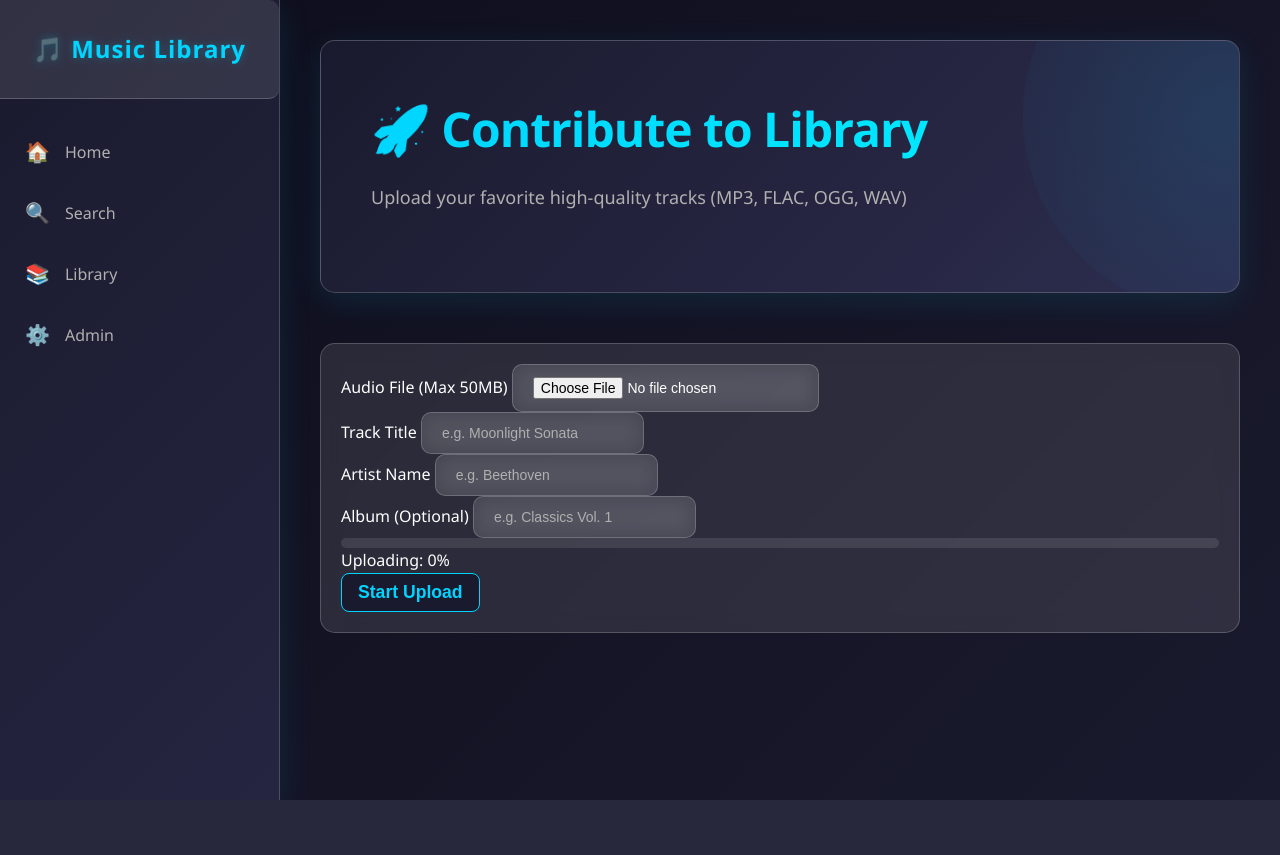
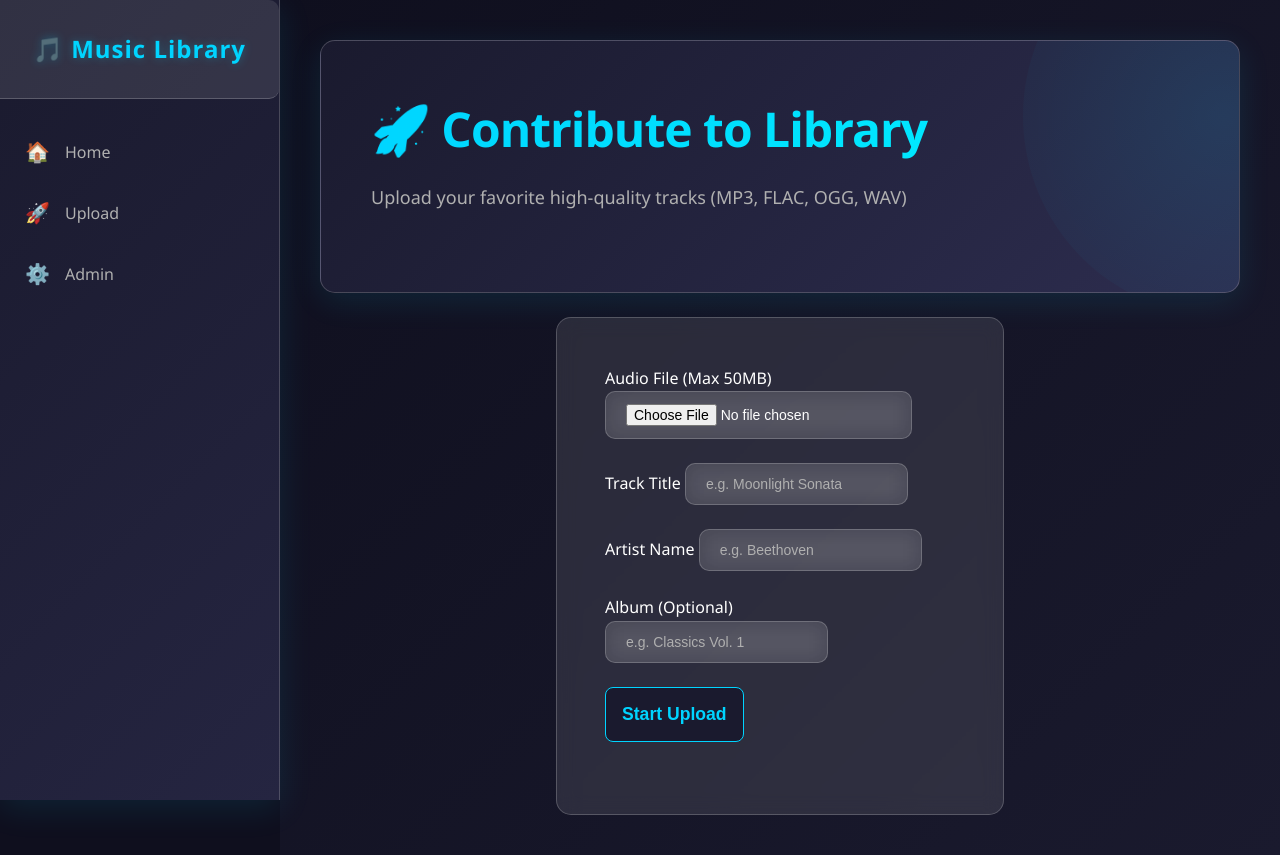
Before and after one commit to vitorpixel-6436/music-stream-app, a Django app: page /upload/ in a window 1280 px wide. Before the commit the page ends 800 px from the top, so only its background shows below. Run offline with Django 5.2, Linux system fonts and the light colour scheme; some libraries are stand-ins or nearby versions.

Commit message:
Update base.html

```diff
--- a/music/templates/music/base.html
+++ b/music/templates/music/base.html
@@ -5,6 +5,10 @@
     <meta charset="UTF-8">
     <meta name="viewport" content="width=device-width, initial-scale=1.0">
     <title>{% block title %}Music App{% endblock %}</title>
+    <!-- Font Awesome for Icons -->
+    <link rel="stylesheet" href="https://cdnjs.cloudflare.com/ajax/libs/font-awesome/6.4.0/css/all.min.css">
+    <!-- Bootstrap Grid & Utilities only -->
+    <link rel="stylesheet" href="https://cdnjs.cloudflare.com/ajax/libs/bootstrap/5.3.0/css/bootstrap-grid.min.css">
     <link rel="stylesheet" href="{% static 'music/css/modern.css' %}">
     {% block extra_css %}{% endblock %}
 </head>
@@ -15,16 +19,26 @@
             <nav>
                 <ul class="sidebar-nav">
                     <li><a href="{% url 'music:index' %}"><span>🏠</span> Home</a></li>
-                    <li><a href="#"><span>🔍</span> Search</a></li>
-                    <li><a href="#"><span>📚</span> Library</a></li>
+                    <li><a href="{% url 'music:upload_page' %}"><span>🚀</span> Upload</a></li>
                     <li><a href="/admin/"><span>⚙️</span> Admin</a></li>
                 </ul>
             </nav>
         </aside>
+
         <main class="main-content">
+            {% if messages %}
+                <div class="messages-container no-print">
+                    {% for message in messages %}
+                        <div class="toast {{ message.tags }}">{{ message }}</div>
+                    {% endfor %}
+                </div>
+            {% endif %}
+
             {% block content %}{% endblock %}
         </main>
     </div>
+
+    <script src="https://cdnjs.cloudflare.com/ajax/libs/bootstrap/5.3.0/js/bootstrap.bundle.min.js"></script>
     {% block extra_js %}{% endblock %}
 </body>
 </html>
```
